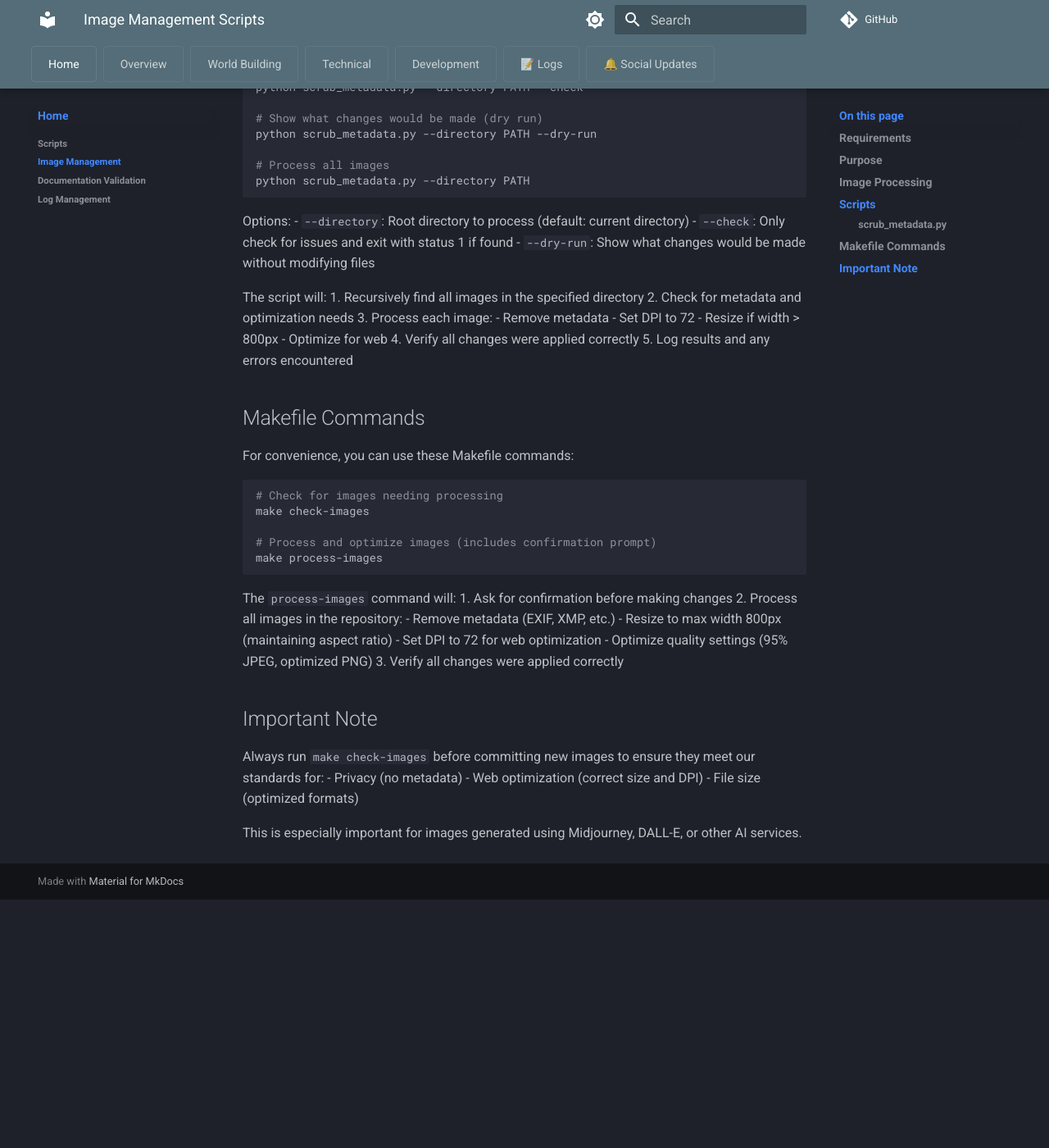
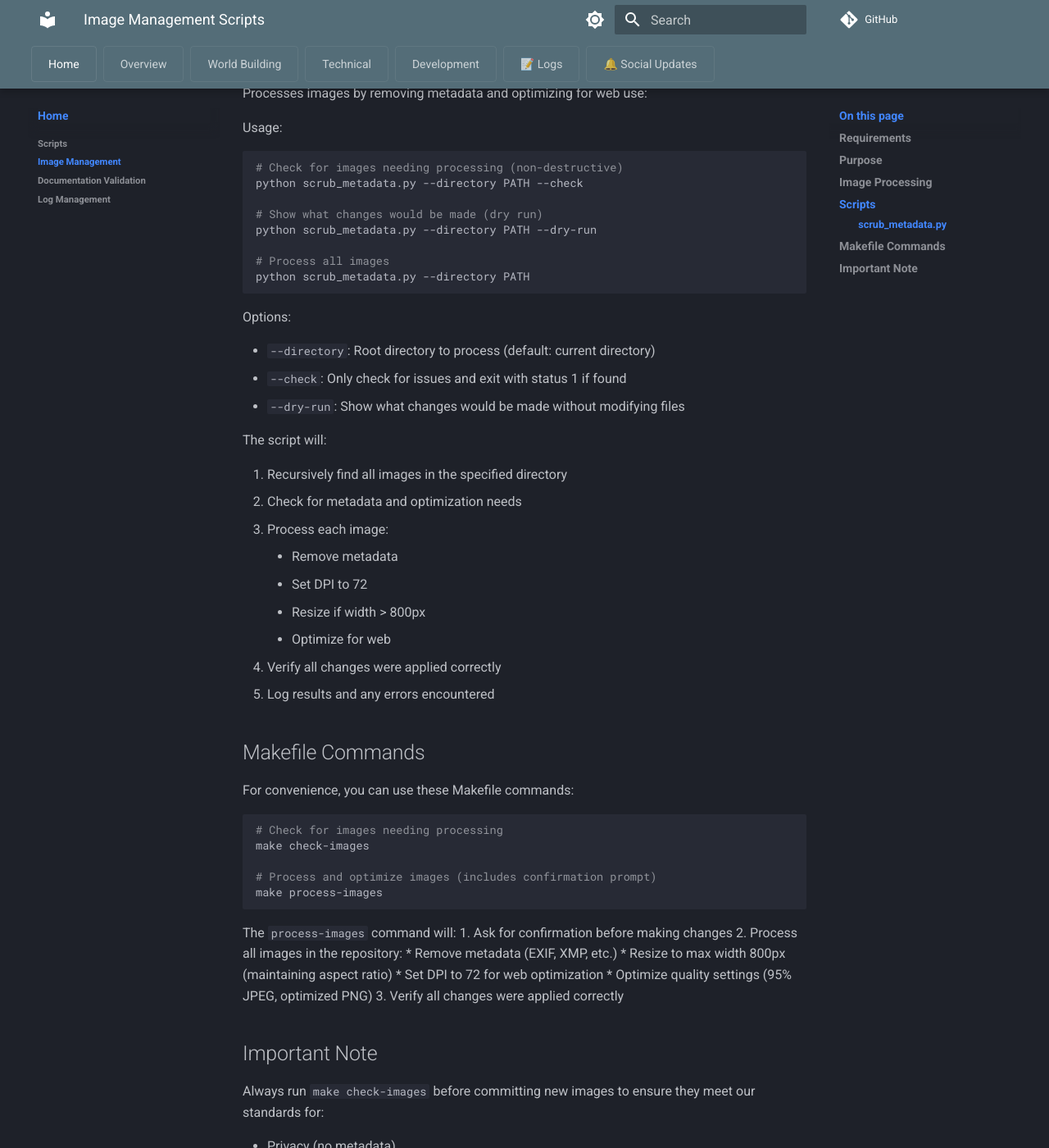
Before and after one commit to MaterDev/thepath-ai_pi, an MkDocs documentation site: the page built from docs/scripts/image_management/README.md, in a window 1280 px wide and 1400 px high, scrolled down 1588 px. Shown: the whole window at 82% size. Built offline with MkDocs 1.6.1 and Material for MkDocs 9.7.7, drawn with Linux system fonts in a browser that asks for light colours; comment, search, counter and statistics services are not loaded; before the commit the page ends 2685 px from its top, so only the background shows below that; some of the changed text lies outside the part shown.

````diff
--- a/docs/scripts/image_management/README.md
+++ b/docs/scripts/image_management/README.md
@@ -22,6 +22,7 @@
 ## Purpose
 
 The primary purpose of these tools is to protect privacy and security when using AI-generated images. Many AI image generation services (like Midjourney and DALL-E) embed metadata in images that could potentially:
+
 - Contain account identifiers
 - Include API keys or session data
 - Reveal prompts used for generation
@@ -67,18 +68,20 @@
 ```
 
 Options:
+
 - `--directory`: Root directory to process (default: current directory)
 - `--check`: Only check for issues and exit with status 1 if found
 - `--dry-run`: Show what changes would be made without modifying files
 
 The script will:
+
 1. Recursively find all images in the specified directory
 2. Check for metadata and optimization needs
 3. Process each image:
-   - Remove metadata
-   - Set DPI to 72
-   - Resize if width > 800px
-   - Optimize for web
+    * Remove metadata
+    * Set DPI to 72
+    * Resize if width > 800px
+    * Optimize for web
 4. Verify all changes were applied correctly
 5. Log results and any errors encountered
 
@@ -97,17 +100,18 @@
 The `process-images` command will:
 1. Ask for confirmation before making changes
 2. Process all images in the repository:
-   - Remove metadata (EXIF, XMP, etc.)
-   - Resize to max width 800px (maintaining aspect ratio)
-   - Set DPI to 72 for web optimization
-   - Optimize quality settings (95% JPEG, optimized PNG)
+    * Remove metadata (EXIF, XMP, etc.)
+    * Resize to max width 800px (maintaining aspect ratio)
+    * Set DPI to 72 for web optimization
+    * Optimize quality settings (95% JPEG, optimized PNG)
 3. Verify all changes were applied correctly
 
 ## Important Note
 
 Always run `make check-images` before committing new images to ensure they meet our standards for:
-- Privacy (no metadata)
-- Web optimization (correct size and DPI)
-- File size (optimized formats)
+
+* Privacy (no metadata)
+* Web optimization (correct size and DPI)
+* File size (optimized formats)
 
 This is especially important for images generated using Midjourney, DALL-E, or other AI services.
````
Also changed, not shown: docs/scripts/image_management/scrub_metadata.py (+14 -7 lines), 1 other file.
